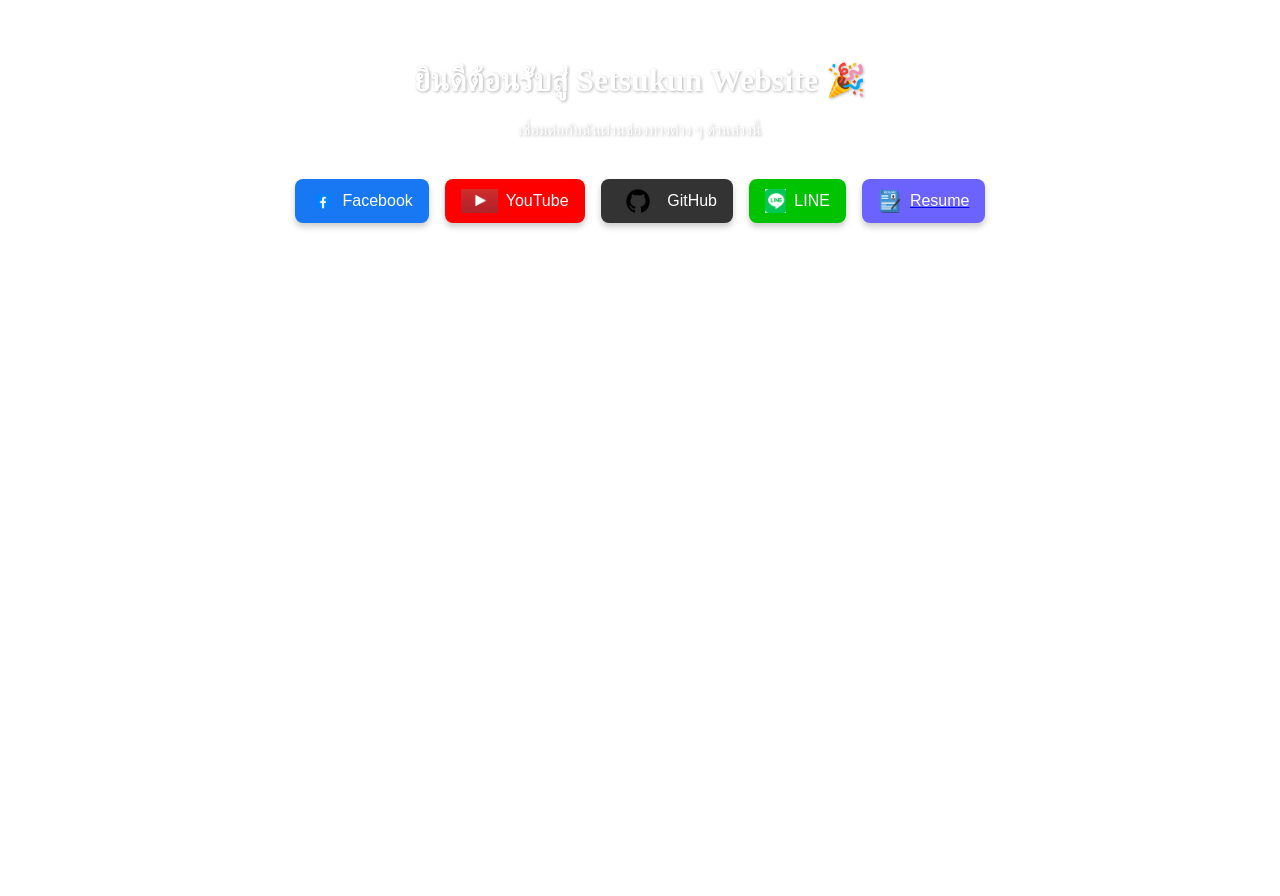
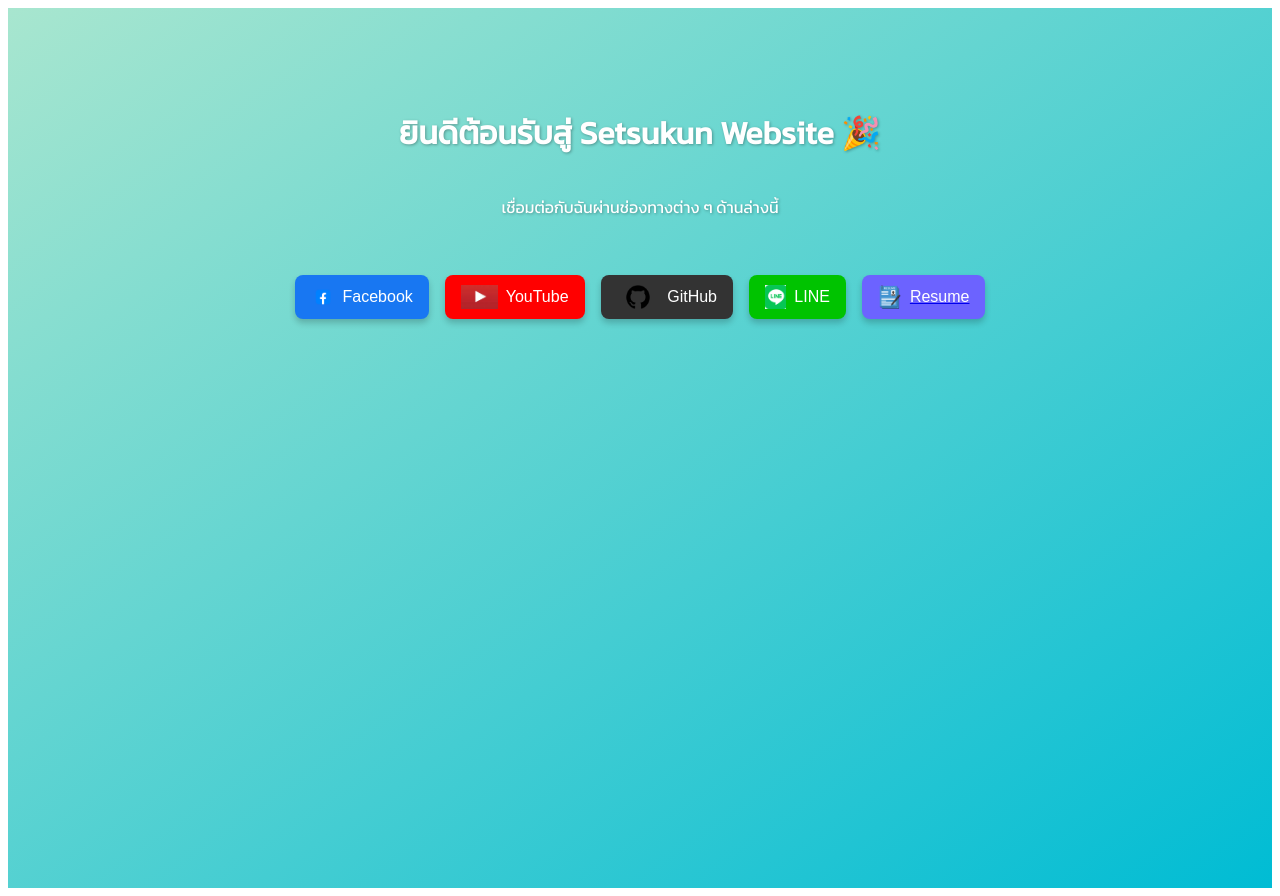
Before and after one commit to Setsukun1997/Setsukun-on-website, a React (Vite) app in the folder Frontend/: page / in a window 1280 px wide. Before the commit the page ends 800 px from the top, so only its background shows below. Built offline with nearby package versions, Linux system fonts and the light colour scheme.

Commit message:
Update Home component structure and styles

```diff
--- a/Frontend/src/pages/Home.jsx
+++ b/Frontend/src/pages/Home.jsx
@@ -18,7 +18,7 @@ function Home() {
   };
 
   return (
-    <div style={{ padding: '2rem', textAlign: 'center' }}>
+  <div className="home-container">
       <h1>ยินดีต้อนรับสู่ Setsukun Website 🎉</h1>
       <p>เชื่อมต่อกับฉันผ่านช่องทางต่าง ๆ ด้านล่างนี้</p>
 
```
